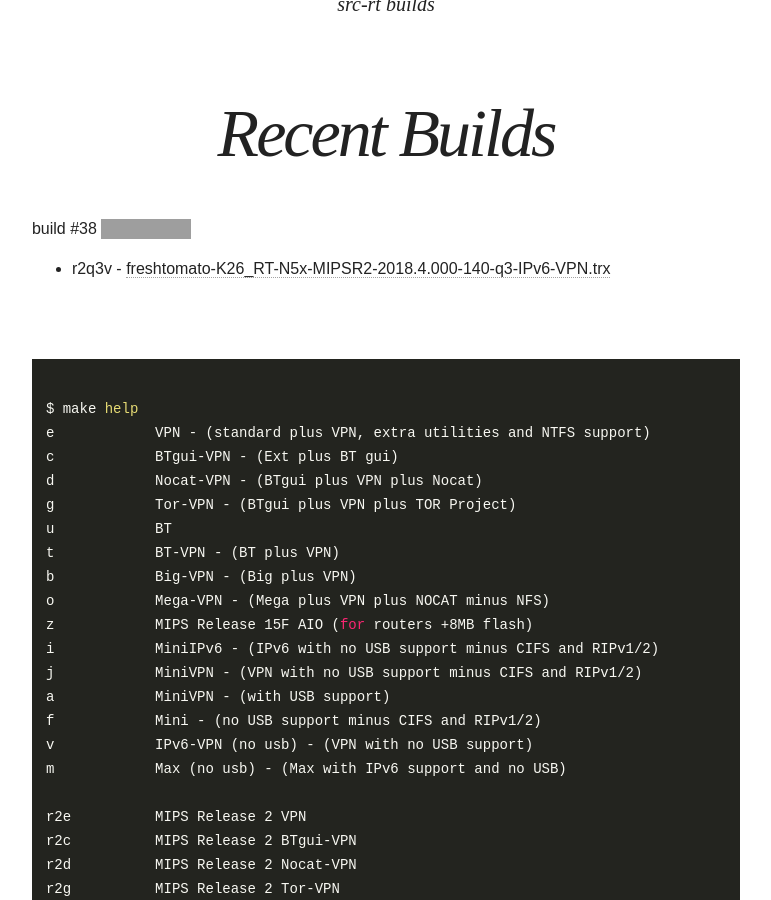
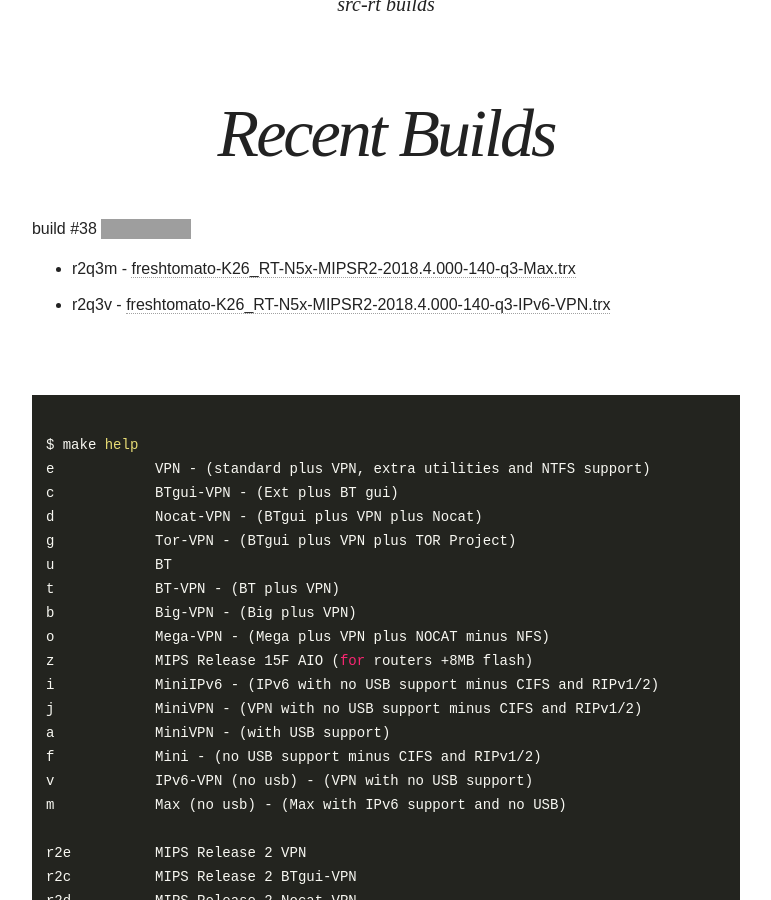
Before and after one commit to oglopss/freshtomato-mips-ci-jekyll, a Jekyll site: the page built from index.html, in a window 1280 px wide and 900 px high, scrolled down 379 px. Shown: the whole window, without its empty margins (254-1025 px from the left). Built offline with Jekyll 4.4.1, drawn with Linux system fonts in a browser that asks for light colours; nearby versions of some CDN libraries; grey boxes are pictures that could not be loaded.

Commit message:
Travis build 38 r2q3m pushed to gh-pages

```diff
--- a/_data/ss.yml
+++ b/_data/ss.yml
@@ -1,3 +1,4 @@
 build: 38
 files:
   - 0003 r2q3v freshtomato-K26_RT-N5x-MIPSR2-2018.4.000-140-q3-IPv6-VPN.trx
+  - 0002 r2q3m freshtomato-K26_RT-N5x-MIPSR2-2018.4.000-140-q3-Max.trx
```
Also changed, not shown: 1 other file.
